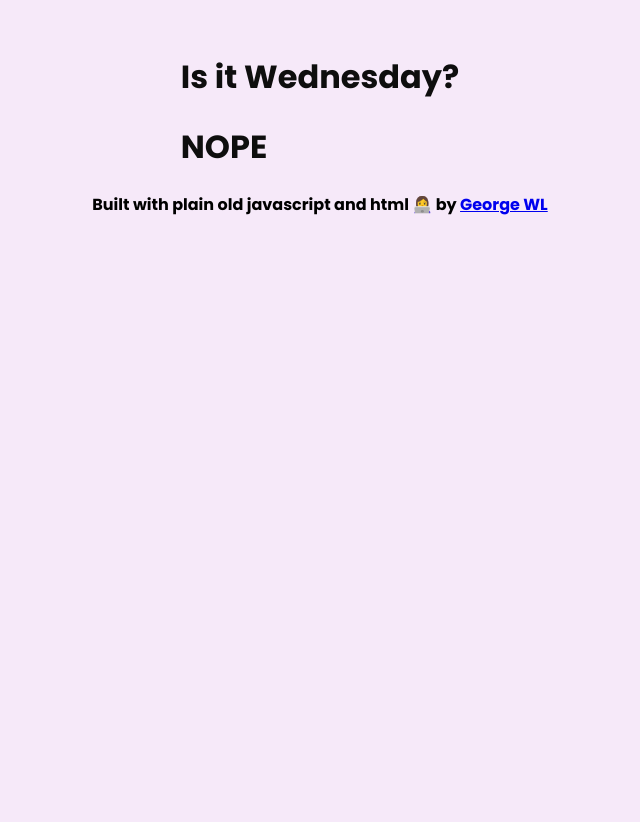
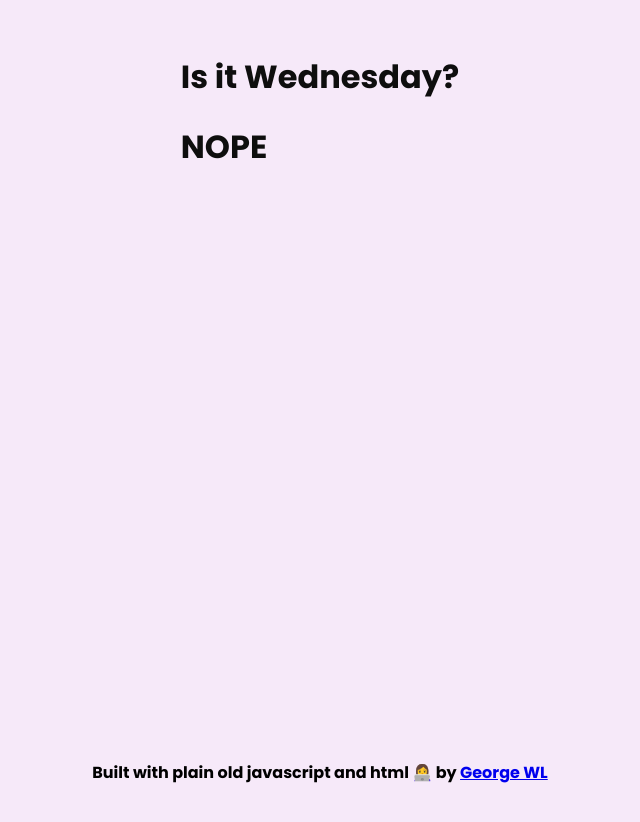
Before and after one commit to GeorgeWL/wednesday, a plain HTML site: page index.html in a window 1280 px wide. Shown: the whole page, without its empty margins (320-960 px from the left). Drawn offline with Linux system fonts and the light colour scheme.

Commit message:
Update style.css

```diff
--- a/style.css
+++ b/style.css
@@ -22,3 +22,7 @@ h1 {
 #video {
 
 }
+footer {
+    position: fixed;
+    top: 95vh;
+}
```
